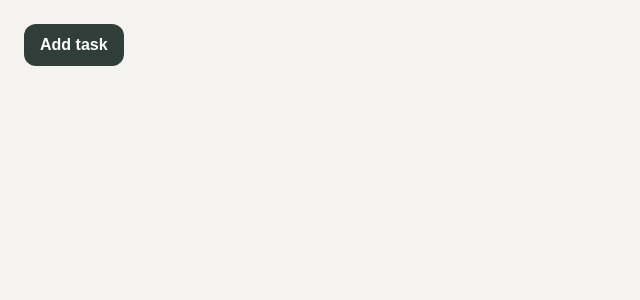
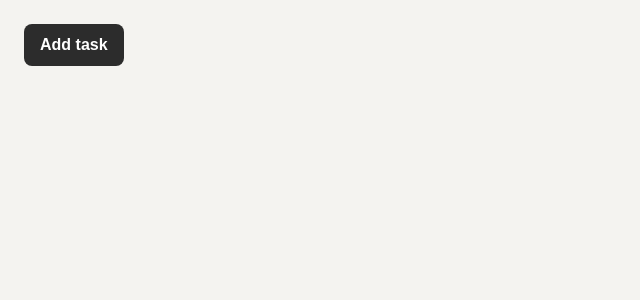
Before and after one commit to EmmaWikstrom/design-system-react-ts, a React (Vite) app: page / in a window 1280 px wide. Shown: the top 300 px of the page, without its empty margins (0-640 px from the left). Built offline with nearby package versions, Linux system fonts and the light colour scheme.

Commit message:
fix: update color variables and spacing in global styles

```diff
--- a/src/styles/globals.css
+++ b/src/styles/globals.css
@@ -15,22 +15,34 @@ body {
 
 :root {
     /* colors */
-    --color-primary: #2f3e38;
-    --color-neutral: #e8e6e1;
-    --color-subtle: #f4f3f0;
+    --color-primary: #2c2c2c;
+    --color-neutral: #e3e3e3;
+    --color-subtle: #ffffff;
     --color-background: #ffffff;
-    --color-text-primary: #2f3e38;
+    --color-accent: #5b4fcf;
+
+    /* text */
+    --color-text-primary: #000000;
+    --color-text-secondary: #757575;
+
+    /* borders */
+    --border-color-brand: #5b4fcf;
+    --border-color-neutral: #e3e3e3;
+    --border-color-tertiary: #e3e3e3;
 
     /* spacing */
+    --spacing-xs: 4px;
     --spacing-sm: 8px;
     --spacing-md: 12px;
     --spacing-lg: 16px;
     --spacing-xl: 24px;
 
     /* radius */
-    --radius-md: 12px;
+    --radius-sm: 2px;
+    --radius-md: 8px;
 
     /* typography */
+    --font-size-sm: 14px;
     --font-size-md: 16px;
     --font-weight-semibold: 600;
 }
```
